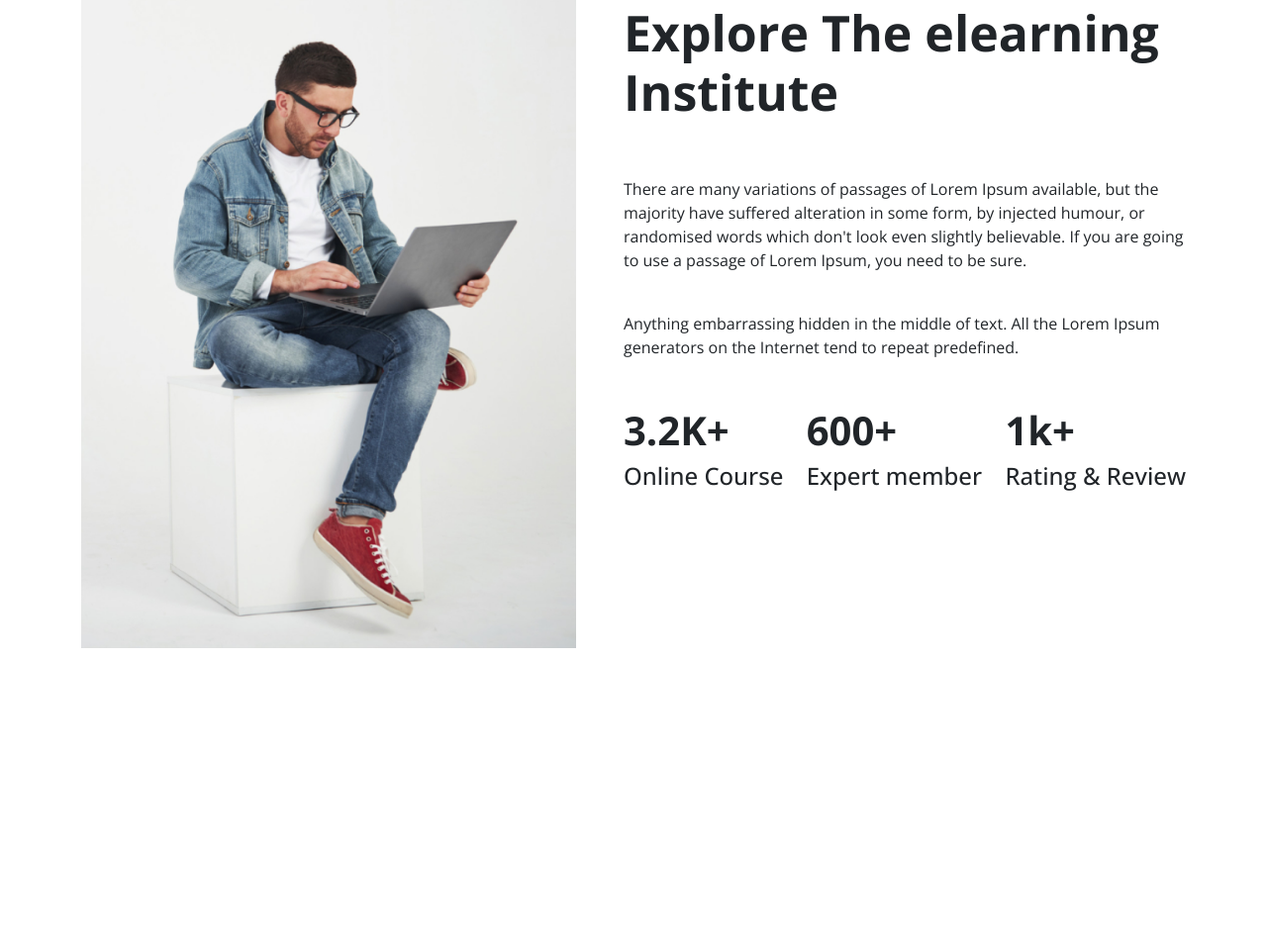
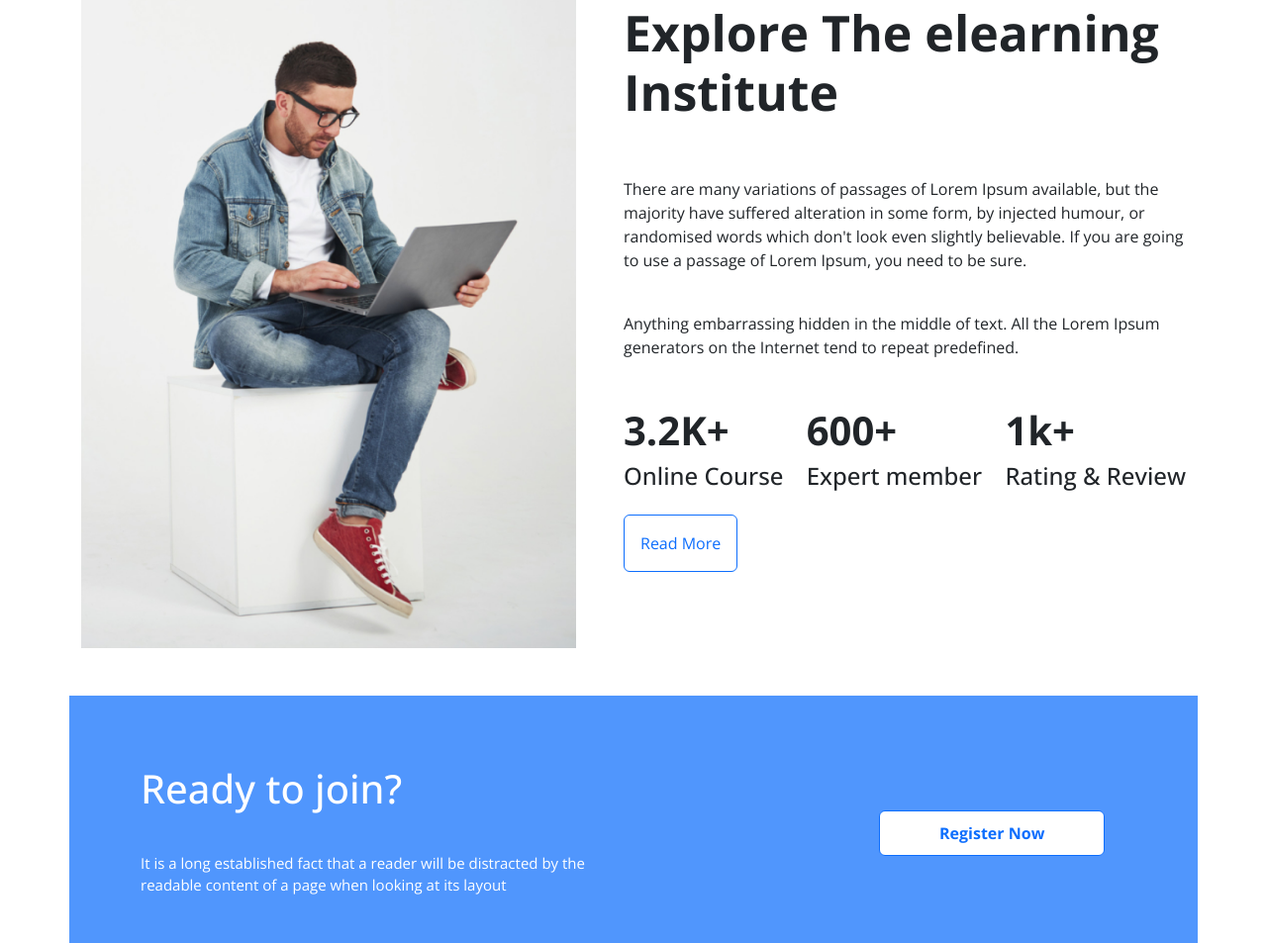
Before and after one commit to atnishat/Assignment-3, a plain HTML site: page index.html in a window 1280 px wide. Shown: the part 1972-2925 px from the top of the page at 99% size. Before the commit the page ends 2627 px from the top, so only its background shows below. Drawn offline with nearby package versions, Linux system fonts and the light colour scheme.

Commit message:
registration-section

```diff
--- a/css/style.css
+++ b/css/style.css
@@ -38,3 +38,21 @@ body{
     font-size: 50px;
     font-weight: 700;
 }
+
+.registration{
+    width: 100%;
+    height: 250px;
+    background-color: #0d6efdb8;
+}
+
+.registration-title{
+    margin-top: 70px;
+    padding-left: 60px
+}
+.registration-btn button{
+    background-color: white;
+    margin-left: 200px;
+    margin-top: 100px;
+    padding: 10px 60px;
+    font-weight: 700;
+}
--- a/index.html
+++ b/index.html
@@ -364,17 +364,42 @@
                           <h1 style="font-weight:700 ">1k+</h1>
                           <h4>Rating & Review</h4>
                         </div>
+
+
                       </div>
+                      <div class="text-left ps-5 mt-3">
+                        <button class="btn btn-outline-primary p-3">Read More</button>
+                      </div>
+
                 </div>
 
 
 
                </section>
 
+               <!-- Explore Courses Section End -->
 
 
 
 
+               <!-- Registration Section Start  -->
+
+               <section class=" registration container mt-5">
+
+
+                <div class="  d-flex background-primary">
+                  <div class=" registration-title w-50">
+                    <h1 class="text-white">Ready to join?</h1>
+                    <p class="text-white text-left" style="font-size:15px; margin-top: 40px;">It is a long established fact that a reader will be distracted by the
+                      readable content of a page when looking at its layout</p>
+
+                  </div class=" register-btn w-40">
+                  <div class=" registration-btn text-right ps-5 mt-3">
+                    <button class="btn btn-outline-primary rounded-2">Register Now</button>
+                  </div>
+
+                </div>
+               </section>
 
 
 
```
